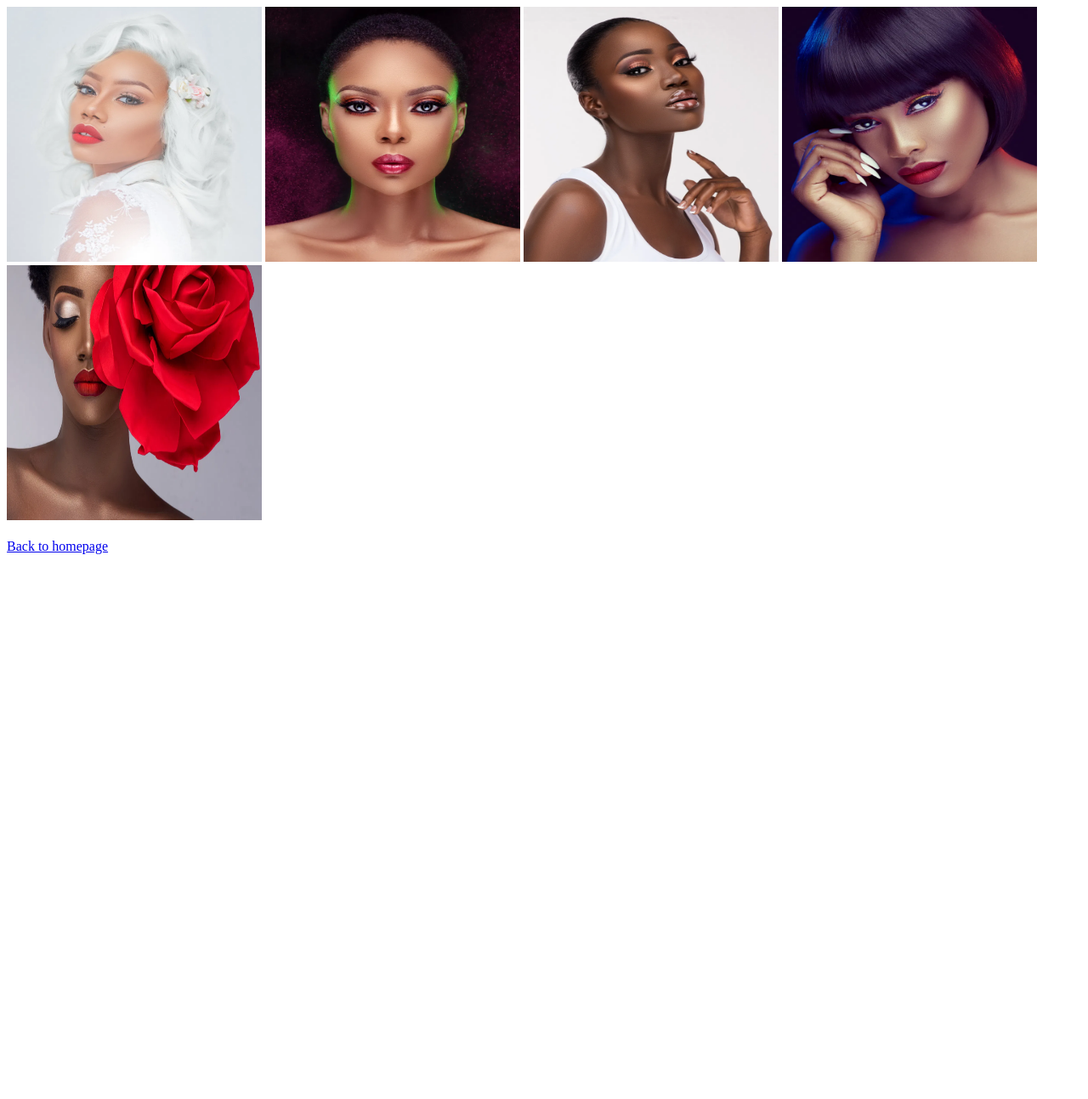
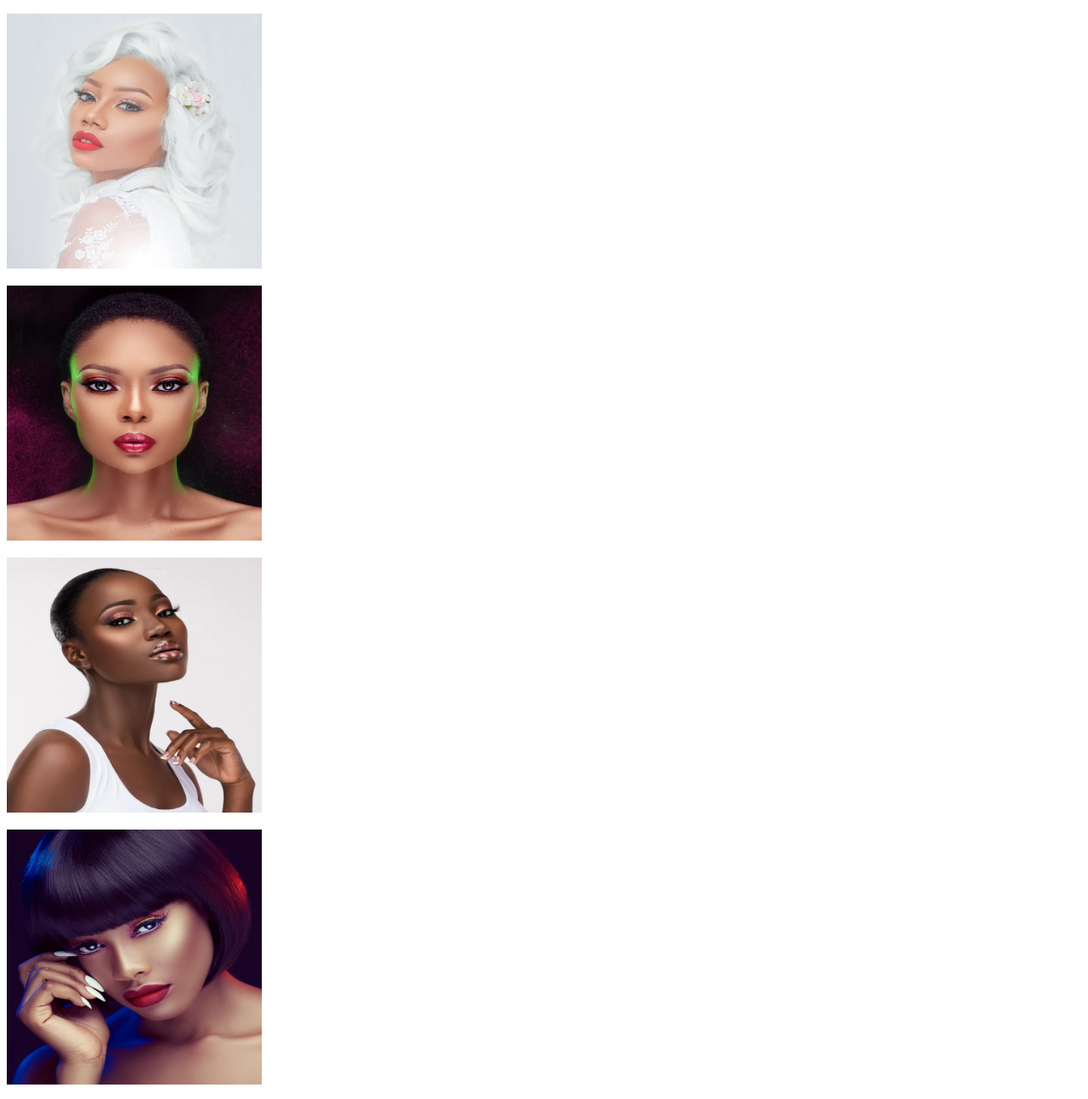
Before and after one commit to DavidAde1/Davidwebsite, a plain HTML site: page beauty.html in a window 1280 px wide. Shown: the top 1293 px of the page at 85% size. Before the commit the page ends 800 px from the top, so only its background shows below. Drawn offline with Linux system fonts and the light colour scheme.

Commit message:
Update beauty.html

```diff
--- a/beauty.html
+++ b/beauty.html
@@ -2,10 +2,10 @@
 <HTML>
 		<TITLE>BEAUTY PICTURES</TITLE>
 		<BODY>
-		<IMG src="Screenshot_20210411-193917.png " height="300" width="300">
-		<IMG src="Screenshot_20210411-193856.png " height="300" width="300">
-		<IMG src="Screenshot_20210411-193932.png " height="300" width="300">
-		<IMG src="Screenshot_20210411-193954.png " height="300" width="300">
-		<IMG src="Screenshot_20210411-194121.png " height="300" width="300">
+		<p><IMG src="Screenshot_20210411-193917.png " height="300" width="300"></p>
+		<p><IMG src="Screenshot_20210411-193856.png " height="300" width="300"></p>
+		<p><IMG src="Screenshot_20210411-193932.png " height="300" width="300"></p>
+	        <p><IMG src="Screenshot_20210411-193954.png " height="300" width="300"></p>
+	        <p><IMG src="Screenshot_20210411-194121.png " height="300" width="300"></p>
 	<br> <br>
 		<a href="index.html">Back to homepage</a>
```
